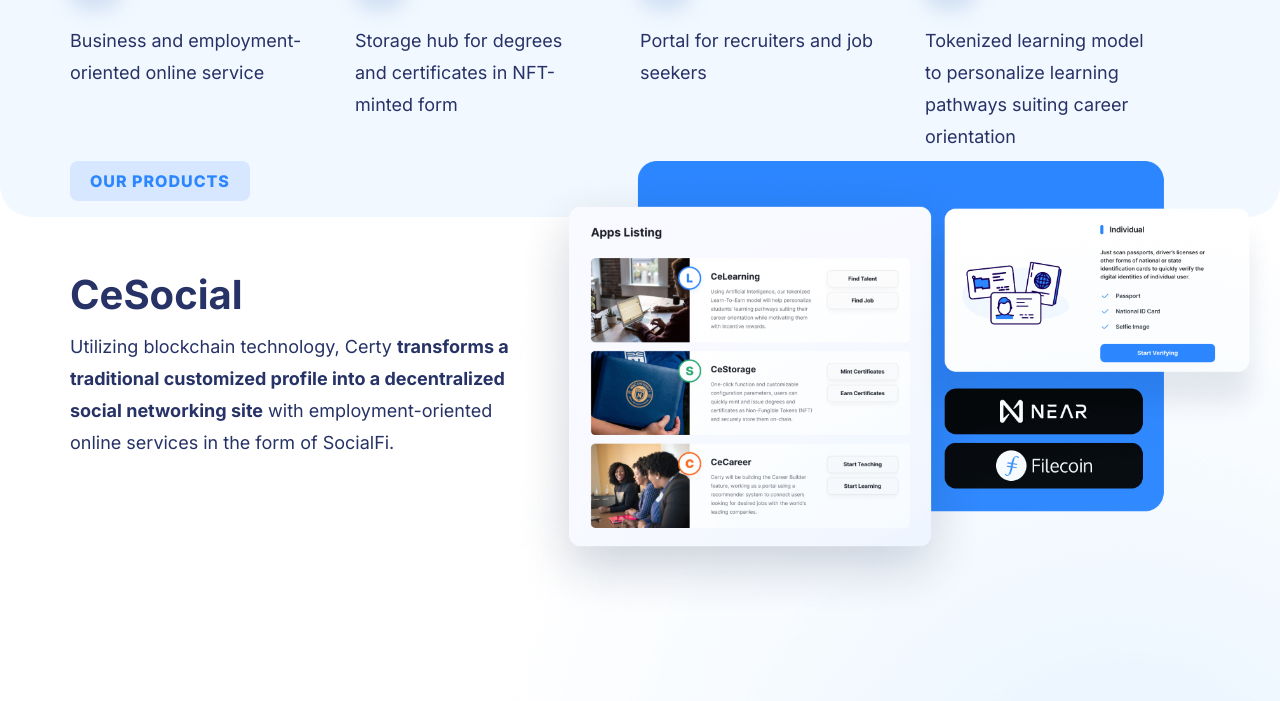
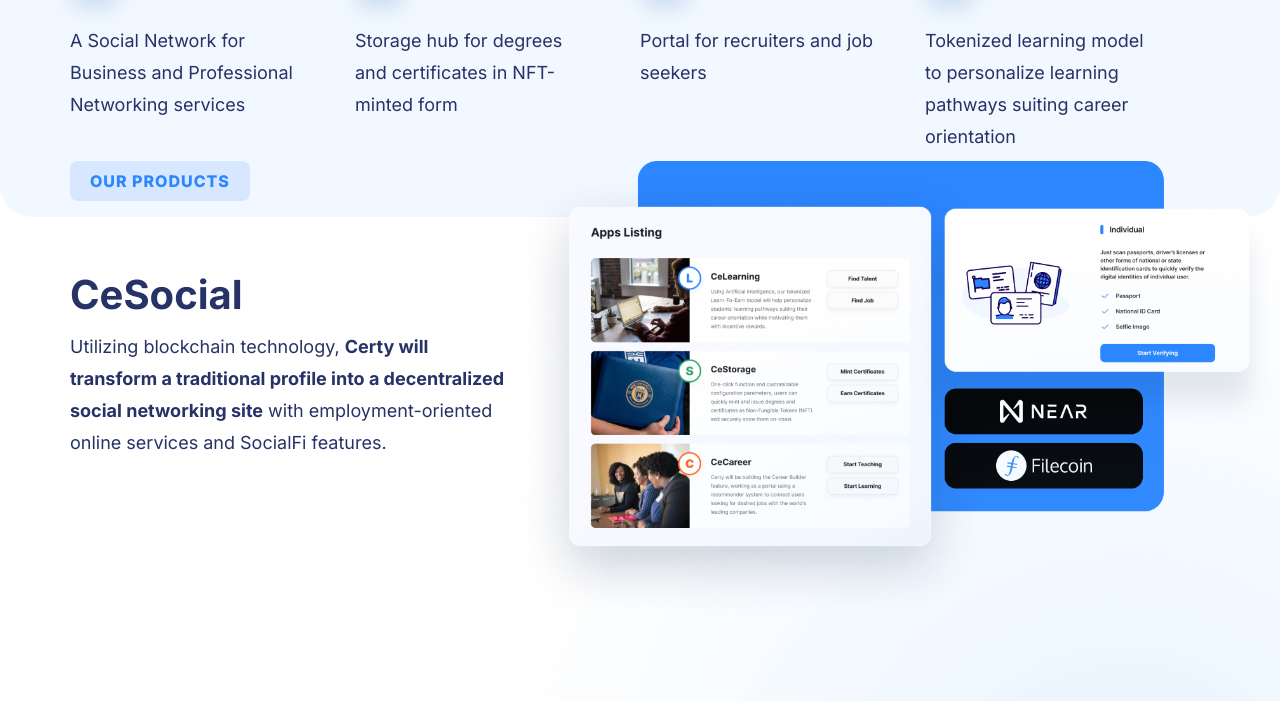
Before and after one commit to CertyNetwork/Certy-Landingpage, a plain HTML site: page index.html in a window 1280 px wide. Shown: the part 1019-1720 px from the top of the page. Drawn offline with nearby package versions, Linux system fonts and the light colour scheme; a script that the page names is missing.

Commit message:
add prod link

```diff
--- a/index.html
+++ b/index.html
@@ -133,7 +133,7 @@
                 data-aos-delay="300"
                 data-aos-duration="600"
               >
-                Improve career development and pave the way to the future.
+              Advance your career and pave the way to the future.
               </p>
               <a href="#" class="button-whet">getting started</a>
             </div>
@@ -174,7 +174,7 @@
                   data-aos-duration="600"
                 >
                   <img src="./images/icon-new/business.svg" alt="icon_1" />
-                  <p>Business and employment-oriented online service</p>
+                  <p>A Social Network for Business and Professional Networking services</p>
                 </div>
                 <div
                   class="wrapper-network-item"
@@ -252,14 +252,10 @@
                   data-aos-easing="ease-in-sine"
                   data-aos-duration="600"
                 >
-                  Utilizing blockchain technology, Certy
-                  <strong>transforms a</strong>
-                  <strong
-                    >traditional customized profile into a decentralized social
-                    networking site</strong
+                  Utilizing blockchain technology,
+                  <strong>Certy will transform a traditional profile into a decentralized social networking site</strong
                   >
-                  with employment-oriented online services in the form of
-                  SocialFi.
+                  with employment-oriented online services and SocialFi features.
                 </p>
                 <a href="#" class="button" style="visibility: hidden"
                   >discover</a
@@ -317,7 +313,7 @@
                   <strong>mint and issue degrees and certificates</strong> as
                   Non-Fungible Tokens (NFT) and securely store them on-chain.
                 </p>
-                <a href="#" class="button" style="visibility: hidden"
+                <a href="https://cert.certy.network/" target="_blank" class="button"
                   >discover</a
                 >
               </div>
```
